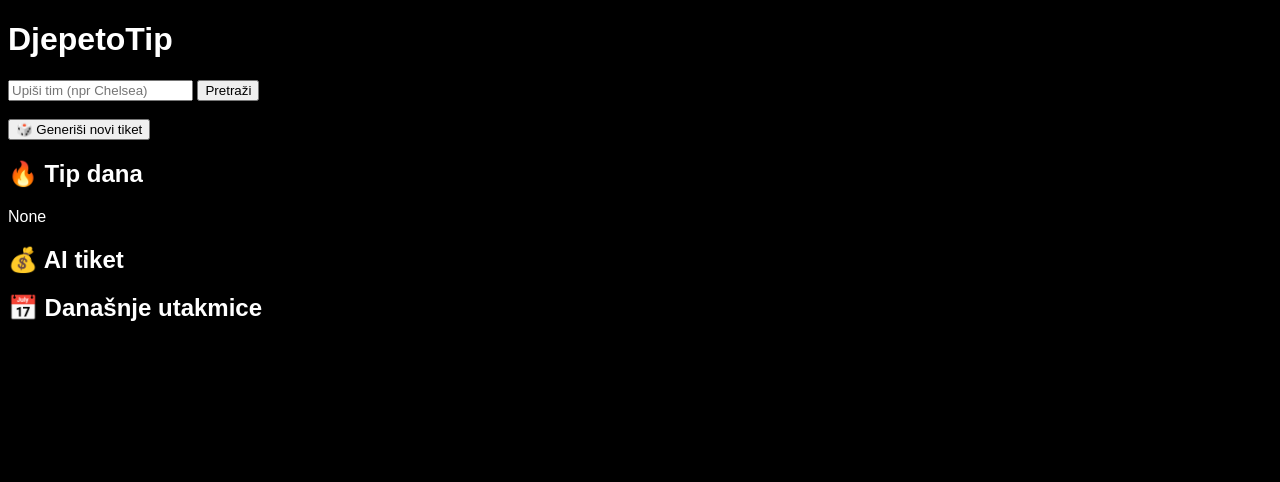
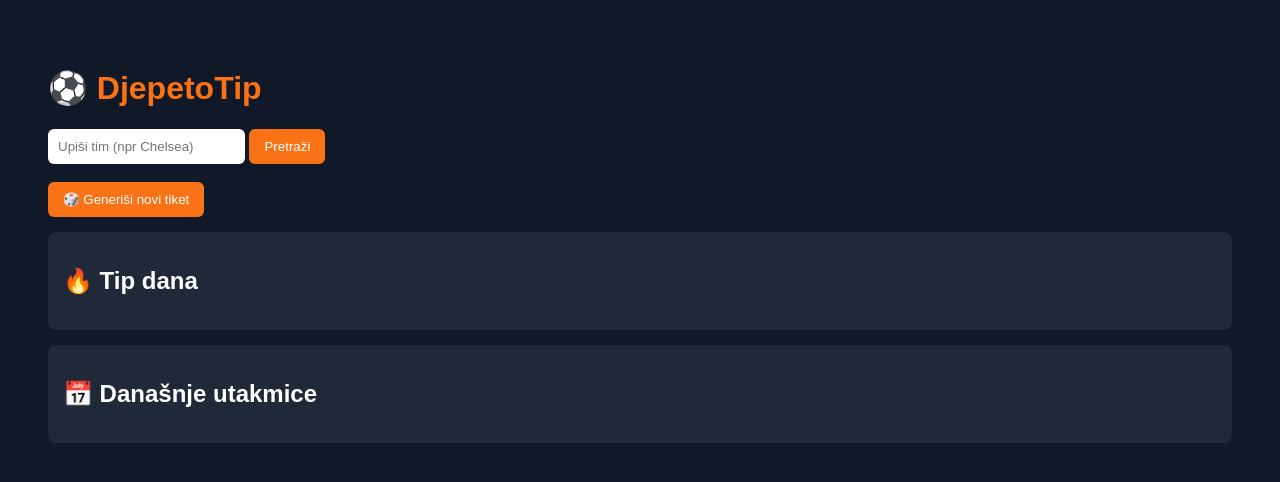
Before and after one commit to katjamrva-tech/djepetotip, a Flask app: page / in a window 1280 px wide. Shown: the top 482 px of the page. Run offline with Flask 3, Linux system fonts and the light colour scheme; data that the repository does not hold is empty.

Commit message:
Update index.html

```diff
--- a/templates/index.html
+++ b/templates/index.html
@@ -1,35 +1,83 @@
 <!DOCTYPE html>
 <html>
 <head>
+<meta charset="UTF-8">
 <title>DjepetoTip</title>
+<style>
+body{
+background:#111827;
+color:white;
+font-family:Arial;
+padding:40px;
+}
+
+h1{color:#f97316}
+
+.box{
+background:#1f2937;
+padding:15px;
+margin-top:15px;
+border-radius:8px;
+}
+
+.match{
+margin-bottom:10px;
+}
+
+button{
+background:#f97316;
+border:none;
+padding:10px 15px;
+border-radius:6px;
+color:white;
+cursor:pointer;
+}
+
+input{
+padding:10px;
+border-radius:6px;
+border:none;
+}
+</style>
 </head>
-<body style="background:black;color:white;font-family:sans-serif">
 
-<h1>DjepetoTip</h1>
+<body>
 
-<form method="POST" action="/search">
+<h1>⚽ DjepetoTip</h1>
+
+<form method="GET">
 <input name="team" placeholder="Upiši tim (npr Chelsea)">
-<button type="submit">Pretraži</button>
+<button>Pretraži</button>
 </form>
 
 <br>
 
-<form method="POST" action="/generate">
+<form method="POST">
 <button>🎲 Generiši novi tiket</button>
 </form>
 
+<div class="box">
 <h2>🔥 Tip dana</h2>
-<p>{{ tip }}</p>
 
-<h2>💰 AI tiket</h2>
-<p>{{ tiket }}</p>
+{% if tip %}
+<div class="match">
+<b>{{tip.home}}</b> vs <b>{{tip.away}}</b><br>
+AI šansa: {{tip.prob}} %
+</div>
+{% endif %}
 
+</div>
+
+<div class="box">
 <h2>📅 Današnje utakmice</h2>
-<ul>
+
 {% for m in matches %}
-<li>{{m}}</li>
+<div class="match">
+⚽ {{m.home}} vs {{m.away}} — {{m.prob}} %
+</div>
 {% endfor %}
-</ul>
+
+</div>
 
 </body>
 </html>
```
